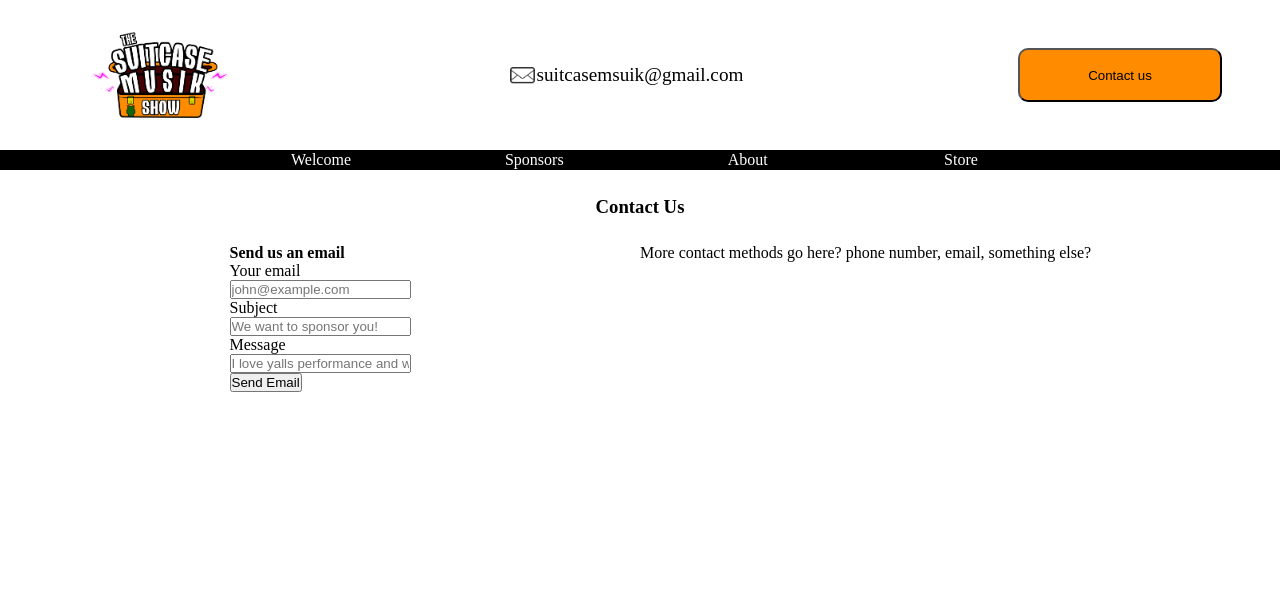
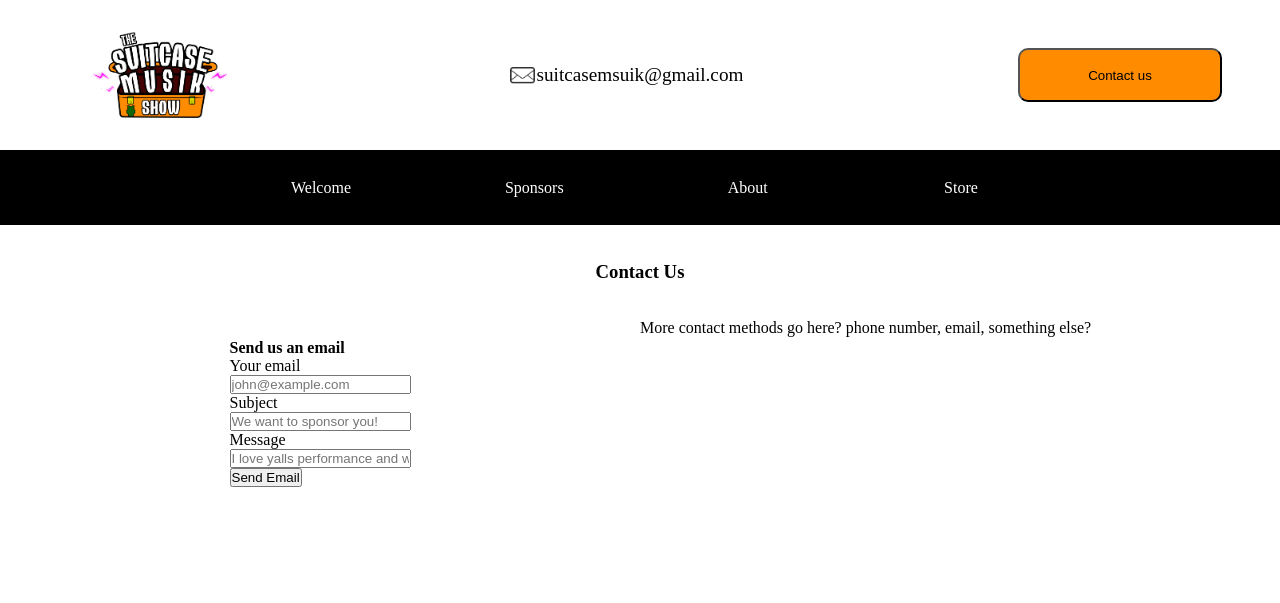
Before and after one commit to ethan375/suitcasemusik2, a website: page views/contact.html in a window 1280 px wide. Drawn offline with Linux system fonts and the light colour scheme.

Commit message:
started building out contact page

```diff
--- a/sass/contact.scss
+++ b/sass/contact.scss
@@ -1,4 +1,7 @@
 .contact {
+    grid-row: 3/4;
+    grid-column: 1/-1;
+
     display: grid;
     grid-template-columns: repeat(4, 1fr);
     grid-template-rows: repeat(4, 1fr);
--- a/views/contact.html
+++ b/views/contact.html
@@ -7,6 +7,8 @@
     <title>Contact Us</title>
 </head>
 <body>
+
+    <div id="body">
 
         <header class="header">
             <img class="header__logo" src="../img/suitcase-logo.png" alt="Suitcase musik logo">
@@ -21,6 +23,7 @@
             <a class="nav__item nav__3" href="">About</a>
             <a class="nav__item nav__4" href="">Store</a>
         </nav>
+
 
         <div class="contact">
             <h3 class="contact__header">
@@ -46,6 +49,7 @@
                 <input onclick="handleFormSubmit" type="submit" value="Send Email">
             </form>
         </div>
+    </div>
 
 
     <script src="../js/app.js"></script>
```
Also changed, not shown: css/style.css. Lines whose indentation alone changed are shown as unchanged.
